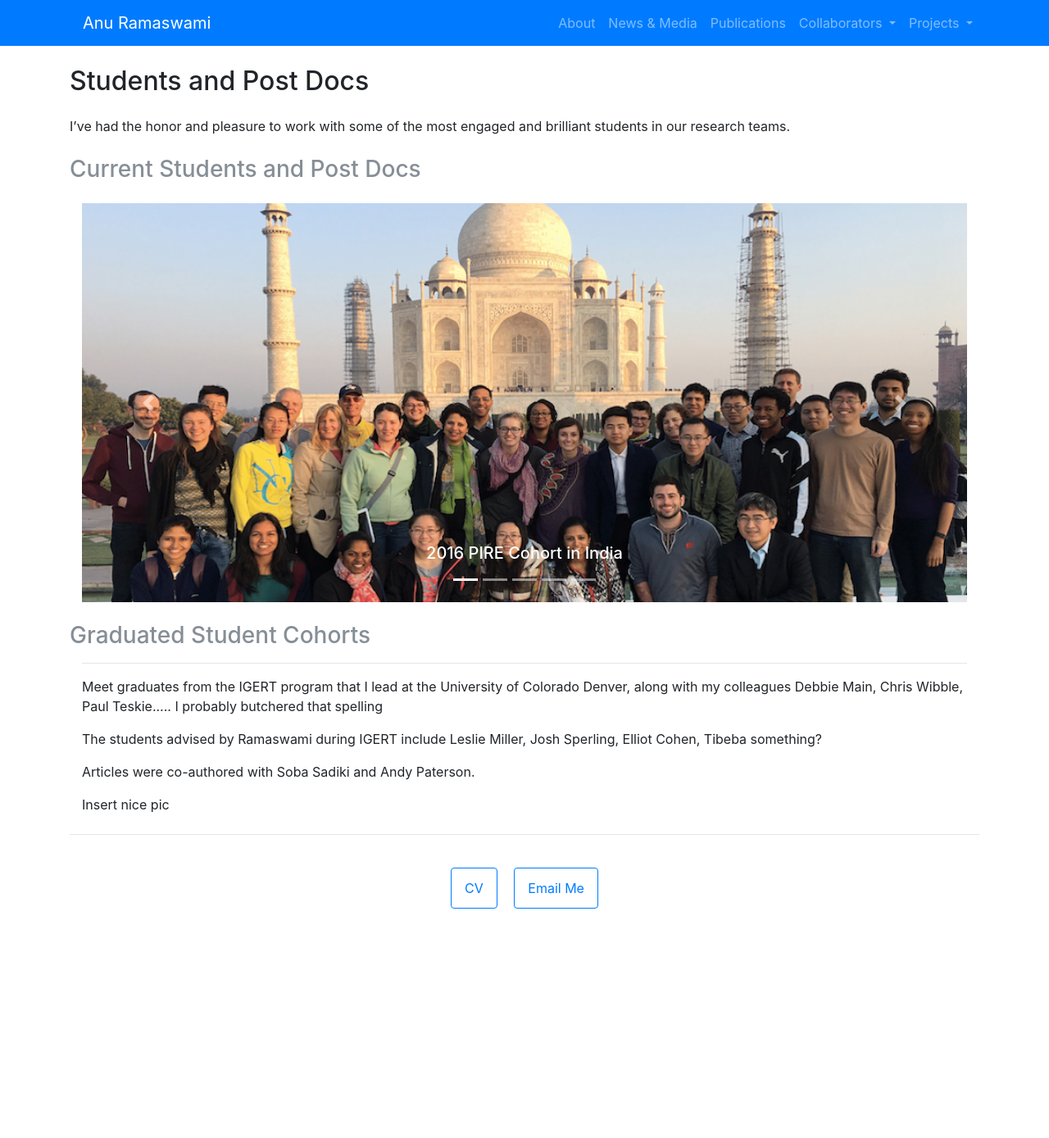
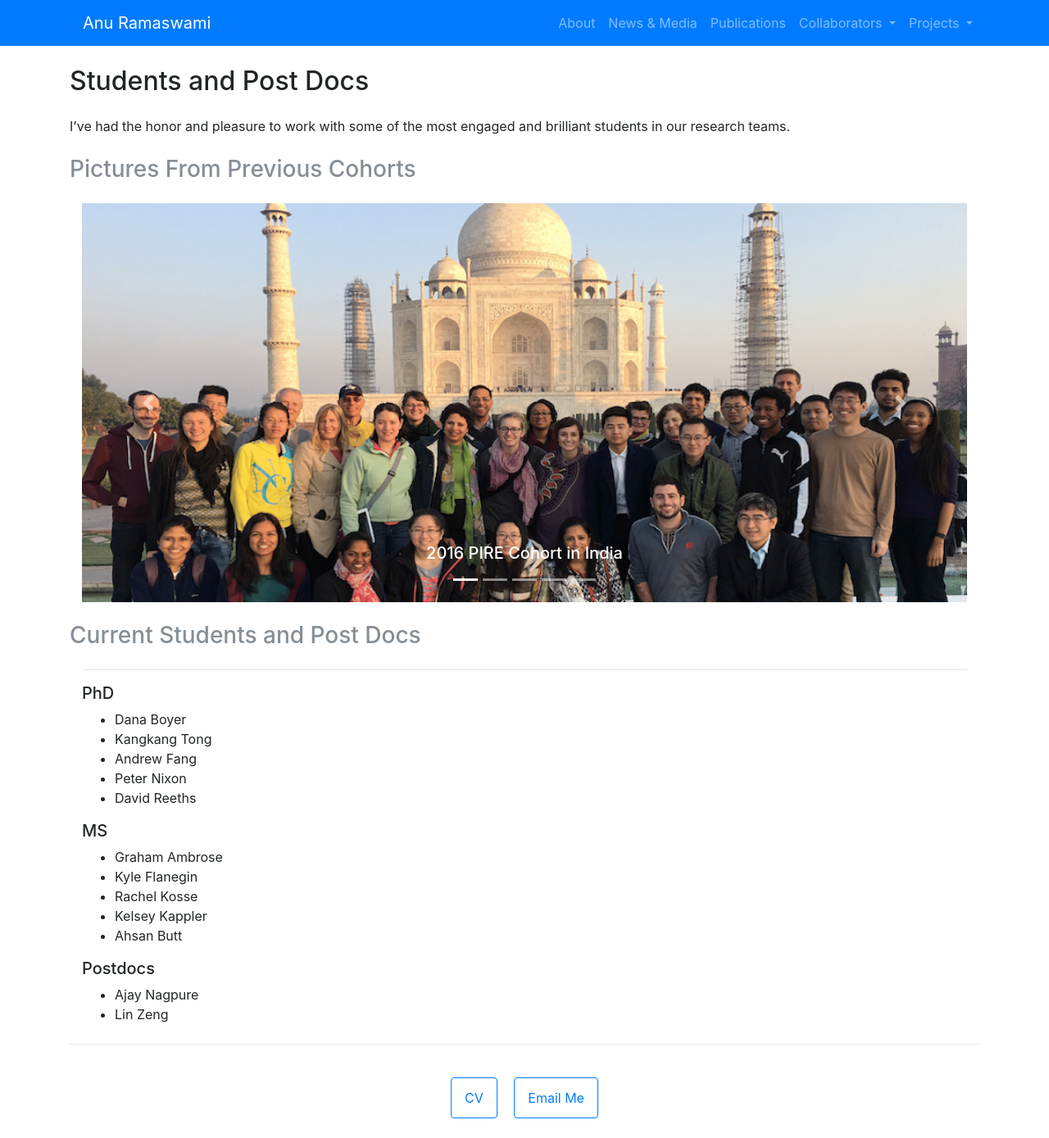
Before and after one commit to anuramaswami/anuramaswami.github.io, a Jekyll site: the page built from collaborators/students-and-postdoc.html, in a window 1280 px wide. Shown: the whole page at 82% size. Built offline with Jekyll 4.4.1, drawn with Linux system fonts in a browser that asks for light colours; nearby versions of some CDN libraries; before the commit the page ends 1133 px from its top, so only the background shows below that.

Commit message:
added current student names to students and postdocs

```diff
--- a/collaborators/students-and-postdoc.html
+++ b/collaborators/students-and-postdoc.html
@@ -11,8 +11,8 @@ layout: page
 
 <section id="collaborators">
 
-  <div id="students-and-postdocs" class="my-4">
-    <h3 class="text-muted mb-4">Current Students and Post Docs</h3>
+  <section id="slideshow" class="my-4">
+    <h3 class="text-muted mb-4">Pictures From Previous Cohorts</h3>
     <div class="container">
       <!-- Student Slideshow -->
       <div id="studentSlideshow" class="carousel slide" data-ride="carousel">
@@ -74,19 +74,40 @@ layout: page
       </div>
       <!-- End Student Slideshow -->
     </div> <!-- end container -->
-  </div> <!-- end Current Students and Post Doc div -->
+  </section> <!-- end Pictures from Previous Cohorts -->
 
-  <div id="graduatedstudentcohorts" class="my-4">
-    <h3 class="text-muted">Graduated Student Cohorts</h3>
+  <section id="currentStudents" class="my-4">
+    <h3 class="text-muted mb-4">Current Students and Post Docs</h3>
     <div class="container">
       <hr/>
-      <p>Meet graduates from the IGERT program that I lead at the University of Colorado Denver, along with my
-        colleagues Debbie Main, Chris Wibble, Paul Teskie..... I probably butchered that spelling</p>
-      <p>The students advised by Ramaswami during IGERT include Leslie Miller, Josh Sperling, Elliot Cohen, Tibeba
-        something?</p>
-      <p>Articles were co-authored with Soba Sadiki and Andy Paterson.</p>
-      <p>Insert nice pic</p>
+      <h5>PhD</h5>
+      <ul>
+        <li>Dana Boyer</li>
+        <li>Kangkang Tong</li>
+        <li>Andrew Fang</li>
+        <li>Peter Nixon</li>
+        <li>David Reeths</li>
+      </ul>
+      <h5>MS</h5>
+      <ul>
+        <li>Graham Ambrose</li>
+        <li>Kyle Flanegin</li>
+        <li>Rachel Kosse</li>
+        <li>Kelsey Kappler</li>
+        <li>Ahsan Butt</li>
+      </ul>
+      <h5>Postdocs</h5>
+      <ul>
+        <li>Ajay Nagpure</li>
+        <li>Lin Zeng</li>
+      </ul>
+      <!--<p>Meet graduates from the IGERT program that I lead at the University of Colorado Denver, along with my-->
+        <!--colleagues Debbie Main, Chris Wibble, Paul Teskie..... I probably butchered that spelling</p>-->
+      <!--<p>The students advised by Ramaswami during IGERT include Leslie Miller, Josh Sperling, Elliot Cohen, Tibeba-->
+        <!--something?</p>-->
+      <!--<p>Articles were co-authored with Soba Sadiki and Andy Paterson.</p>-->
+      <!--<p>Insert nice pic</p>-->
     </div> <!-- end container -->
-  </div> <!-- end Graduated Student Cohorts div -->
+  </section> <!-- end Graduated Student Cohorts div -->
 
 </section>
```
